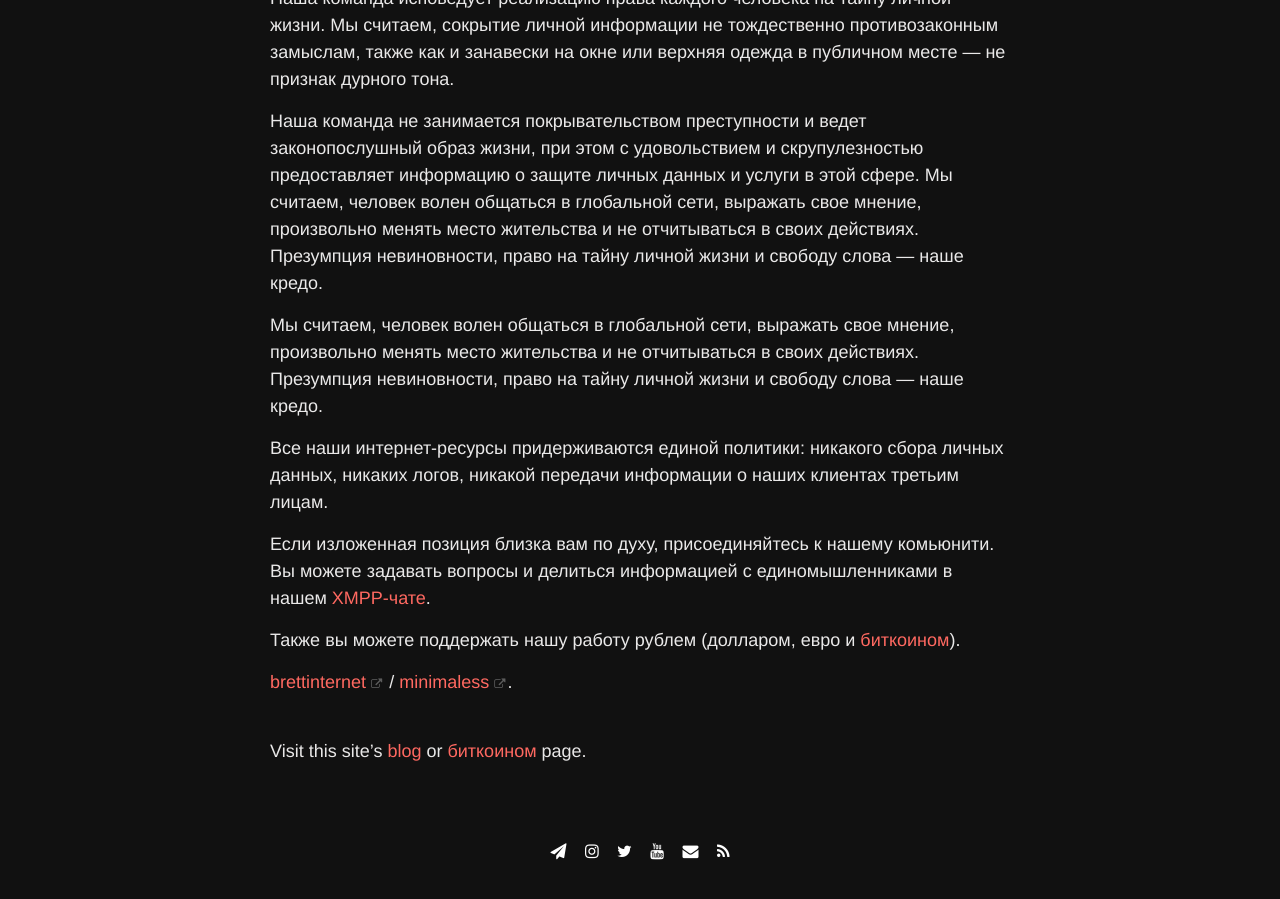
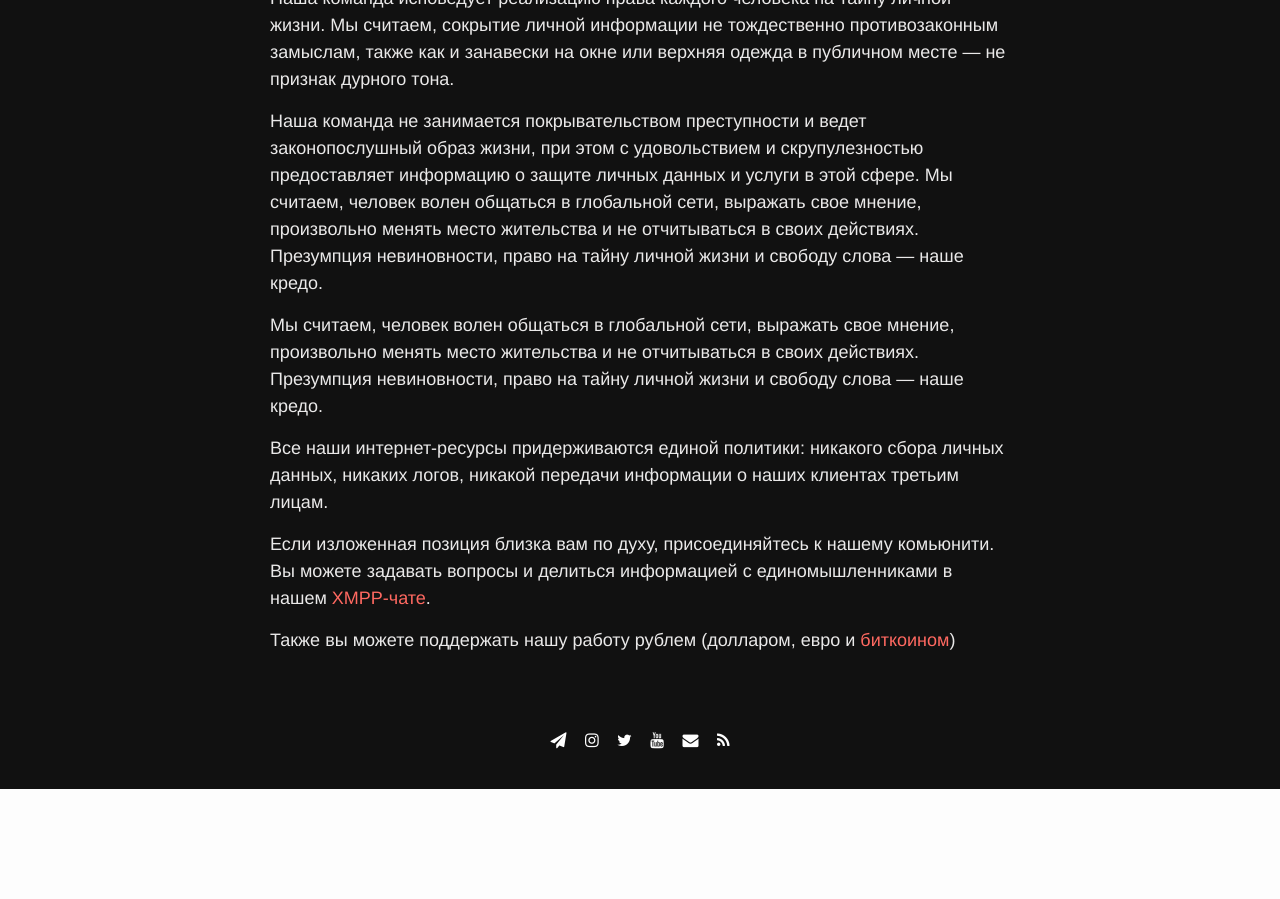
Before and after one commit to 2b7E1n6D0e5R7/2b7E1n6D0e5R7.github.io, a Jekyll site: the page built from _pages/about.md, in a window 1280 px wide and 900 px high, scrolled down 575 px. Built offline with Jekyll 4.4.1, drawn with Linux system fonts in a browser that asks for light colours; after the commit the page ends 1364 px from its top, so only the background shows below that.

Commit message:
Update about.md

```diff
--- a/_pages/about.md
+++ b/_pages/about.md
@@ -17,10 +17,4 @@ permalink: /about/
 
 Если изложенная позиция близка вам по духу, присоединяйтесь к нашему комьюнити. Вы можете задавать вопросы и делиться информацией с единомышленниками в нашем [XMPP-чате]({{site.baseurl}}/XMPP/).
 
-Также вы можете поддержать нашу работу рублем (долларом, евро и [биткоином]({{site.baseurl}}/donate/)).
-
-[brettinternet<i class="fa fa-external-link"></i>](https://github.com/brettinternet){:target="_blank"} /
-[minimaless<i class="fa fa-external-link"></i>](https://github.com/brettinternet/minimaless){:target="_blank"}.
-
-<br/>
-Visit this site's [blog]({{site.baseurl}}) or [биткоином]({{site.baseurl}}/donate/) page.
+Также вы можете поддержать нашу работу рублем (долларом, евро и [биткоином]({{site.baseurl}}/donate/))
```
